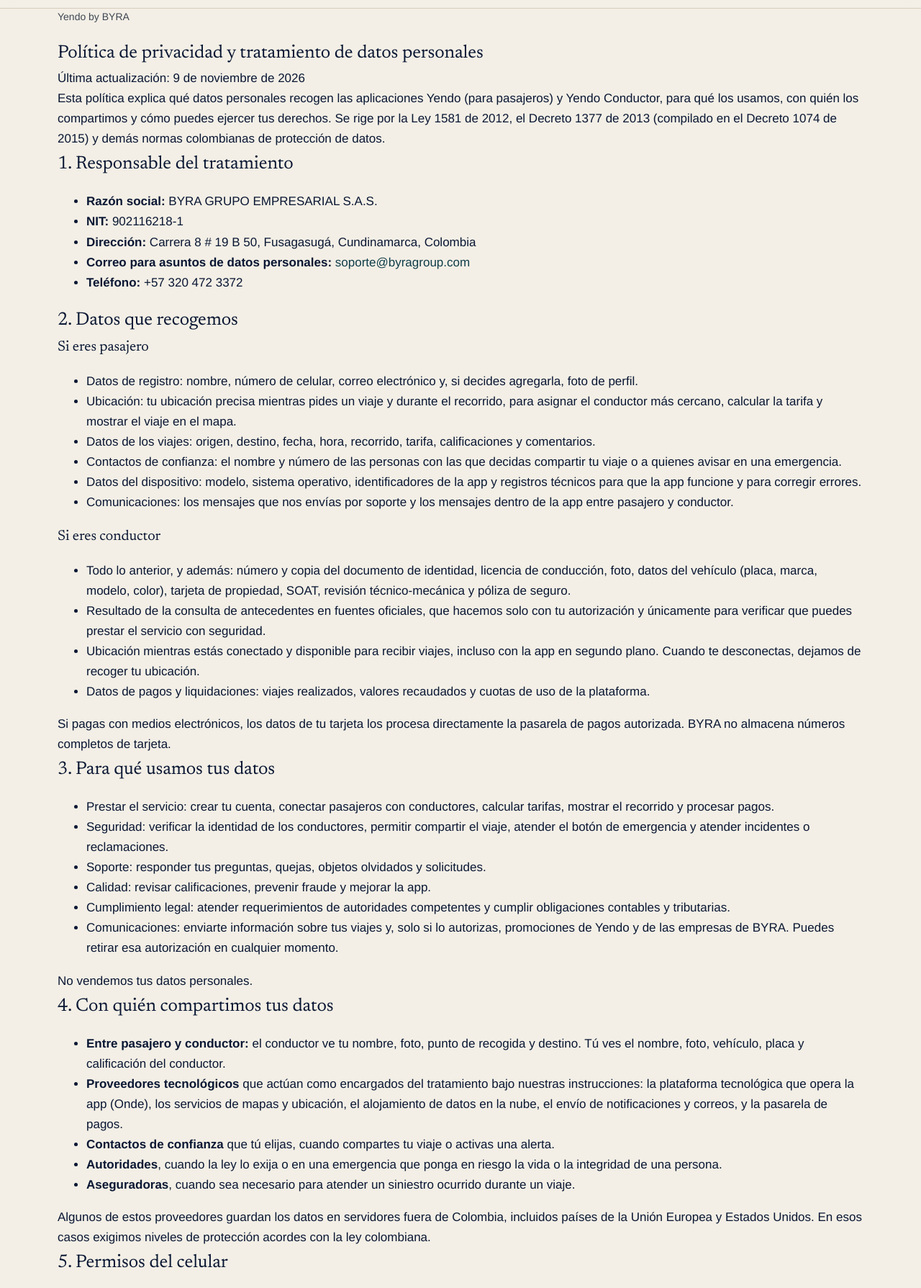
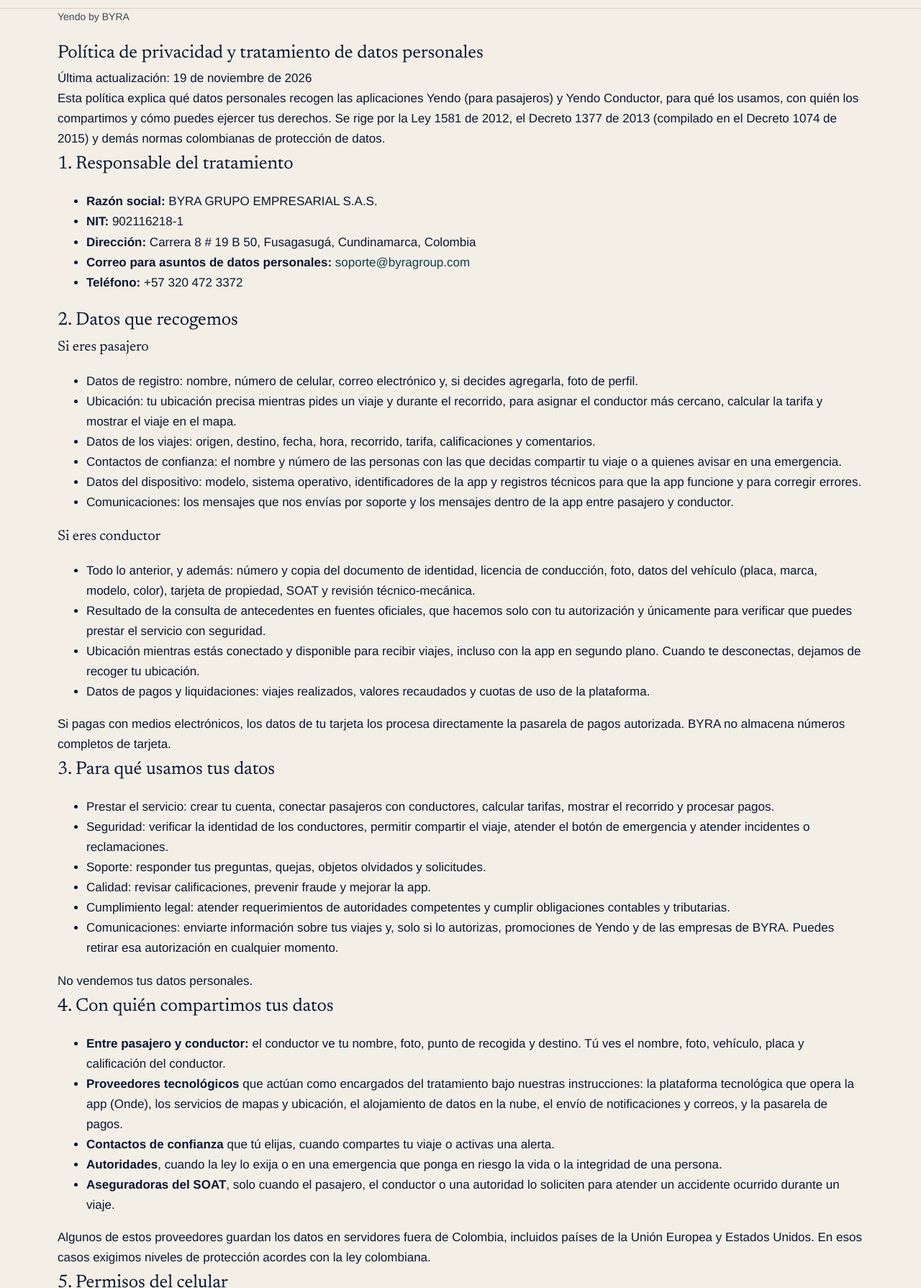
Before and after one commit to byragroup/byragroup-web, a plain HTML site: page yendo/privacidad.html in a window 1280 px wide. Shown: the part 61-1850 px from the top of the page at 72% size. Drawn offline with nearby package versions, Linux system fonts and the light colour scheme.

Commit message:
Ajuste en privacidad y términos

```diff
--- a/yendo/privacidad.html
+++ b/yendo/privacidad.html
@@ -22,7 +22,7 @@
 <section class="band legal"><div class="wrap">
 <p class="migas">Yendo by BYRA</p>
 <h1>Política de privacidad y tratamiento de datos personales</h1>
-<p class="actualizado">Última actualización: 9 de noviembre de 2026</p>
+<p class="actualizado">Última actualización: 19 de noviembre de 2026</p>
 
 <p>Esta política explica qué datos personales recogen las aplicaciones Yendo (para pasajeros) y Yendo Conductor, para qué los usamos, con quién los compartimos y cómo puedes ejercer tus derechos. Se rige por la Ley 1581 de 2012, el Decreto 1377 de 2013 (compilado en el Decreto 1074 de 2015) y demás normas colombianas de protección de datos.</p>
 
@@ -47,7 +47,7 @@
 </ul>
 <h3>Si eres conductor</h3>
 <ul>
-<li>Todo lo anterior, y además: número y copia del documento de identidad, licencia de conducción, foto, datos del vehículo (placa, marca, modelo, color), tarjeta de propiedad, SOAT, revisión técnico-mecánica y póliza de seguro.</li>
+<li>Todo lo anterior, y además: número y copia del documento de identidad, licencia de conducción, foto, datos del vehículo (placa, marca, modelo, color), tarjeta de propiedad, SOAT y revisión técnico-mecánica.</li>
 <li>Resultado de la consulta de antecedentes en fuentes oficiales, que hacemos solo con tu autorización y únicamente para verificar que puedes prestar el servicio con seguridad.</li>
 <li>Ubicación mientras estás conectado y disponible para recibir viajes, incluso con la app en segundo plano. Cuando te desconectas, dejamos de recoger tu ubicación.</li>
 <li>Datos de pagos y liquidaciones: viajes realizados, valores recaudados y cuotas de uso de la plataforma.</li>
@@ -71,7 +71,7 @@
 <li><strong>Proveedores tecnológicos</strong> que actúan como encargados del tratamiento bajo nuestras instrucciones: la plataforma tecnológica que opera la app (Onde), los servicios de mapas y ubicación, el alojamiento de datos en la nube, el envío de notificaciones y correos, y la pasarela de pagos.</li>
 <li><strong>Contactos de confianza</strong> que tú elijas, cuando compartes tu viaje o activas una alerta.</li>
 <li><strong>Autoridades</strong>, cuando la ley lo exija o en una emergencia que ponga en riesgo la vida o la integridad de una persona.</li>
-<li><strong>Aseguradoras</strong>, cuando sea necesario para atender un siniestro ocurrido durante un viaje.</li>
+<li><strong>Aseguradoras del SOAT</strong>, solo cuando el pasajero, el conductor o una autoridad lo soliciten para atender un accidente ocurrido durante un viaje.</li>
 </ul>
 <p>Algunos de estos proveedores guardan los datos en servidores fuera de Colombia, incluidos países de la Unión Europea y Estados Unidos. En esos casos exigimos niveles de protección acordes con la ley colombiana.</p>
 
```
Also changed, not shown: yendo/terminos.html (+3 -3 lines).
